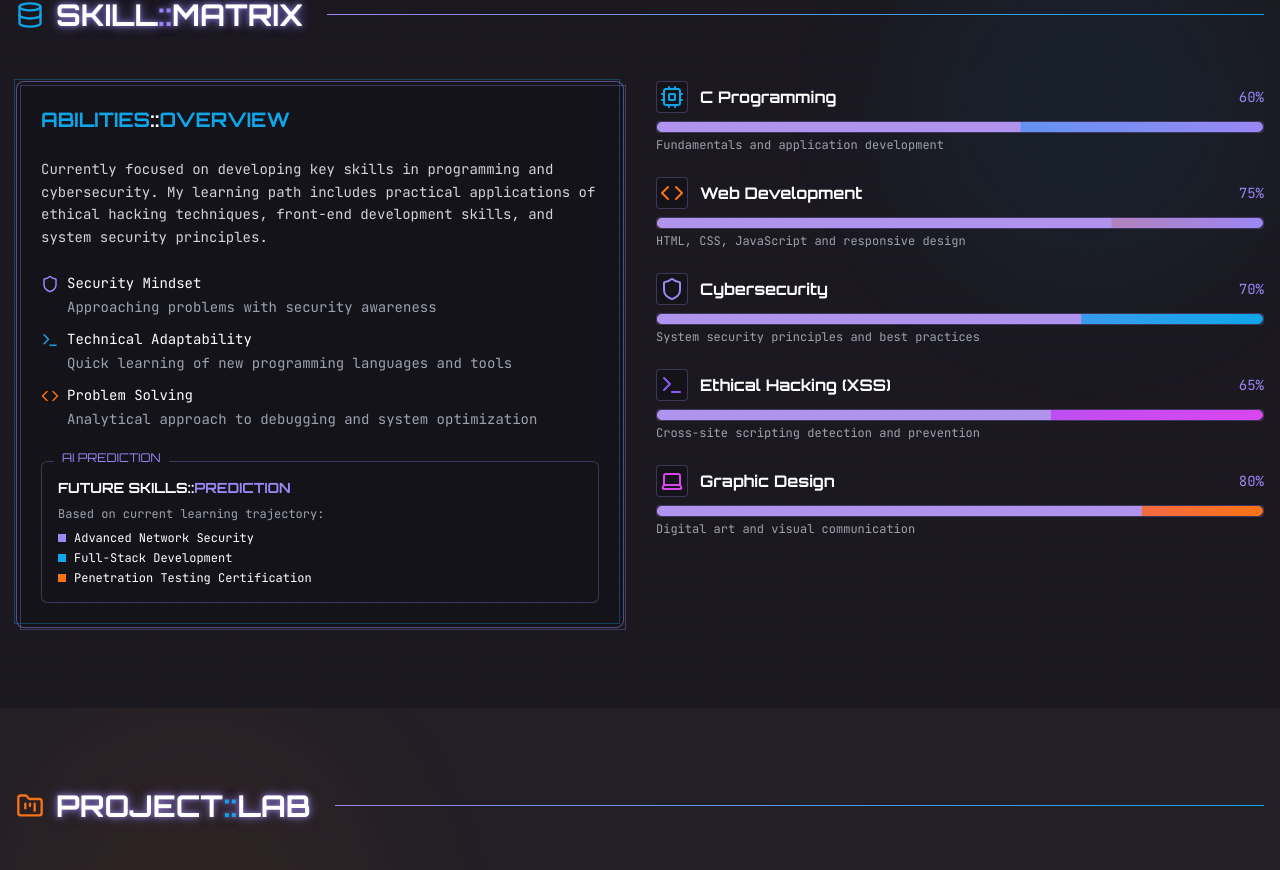
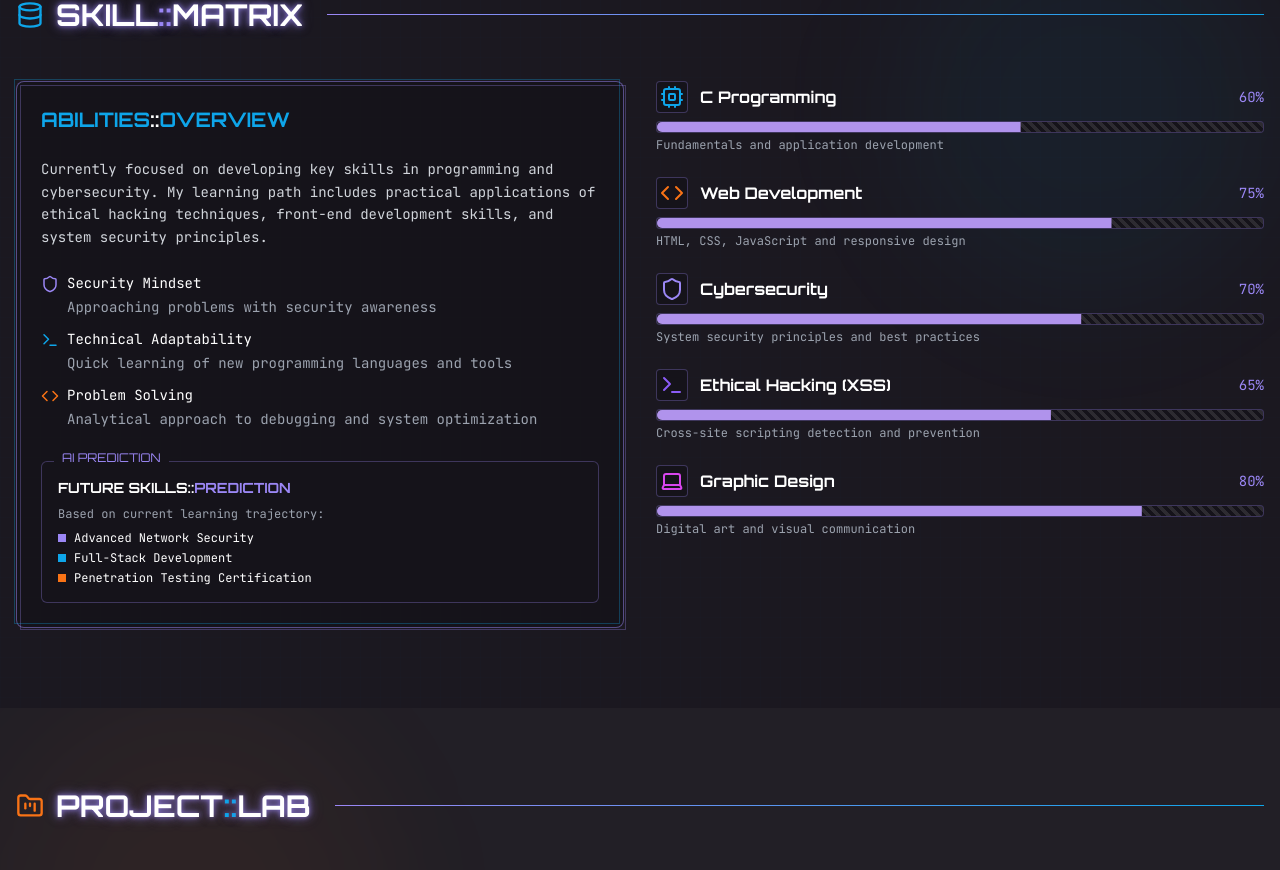
Before and after one commit to Prachit1245/cyberpunk-avatar-portal, a React (Vite) app: page / in a window 1280 px wide. Shown: the part 1540-2410 px from the top of the page. Built offline with nearby package versions, Linux system fonts and the light colour scheme.

Commit message:
Fix build error
Addresses a build error that was preventing successful deployment.

```diff
--- a/src/components/Skills.tsx
+++ b/src/components/Skills.tsx
@@ -1,3 +1,4 @@
+
 import { useState, useEffect } from 'react';
 import { Shield, Terminal, Code, Database, Cpu, Laptop } from 'lucide-react';
 import { Progress } from '@/components/ui/progress';
@@ -175,7 +176,10 @@ const Skills = () => {
                     <div className="absolute inset-0 bg-[length:10px_10px] bg-[linear-gradient(45deg,rgba(255,255,255,0.1)_25%,transparent_25%,transparent_50%,rgba(255,255,255,0.1)_50%,rgba(255,255,255,0.1)_75%,transparent_75%,transparent)]"></div>
                     <Progress
                       value={skill.progress}
-                      className={`h-full border-none bg-transparent bg-gradient-to-r ${skill.color}`}
+                      className={`h-full border-none bg-transparent`}
+                      style={{
+                        backgroundImage: `linear-gradient(to right, var(--${skill.color.split('-')[1]}-500), var(--${skill.color.split('-')[3]}-500))`
+                      }}
                     />
                   </div>
 
```
